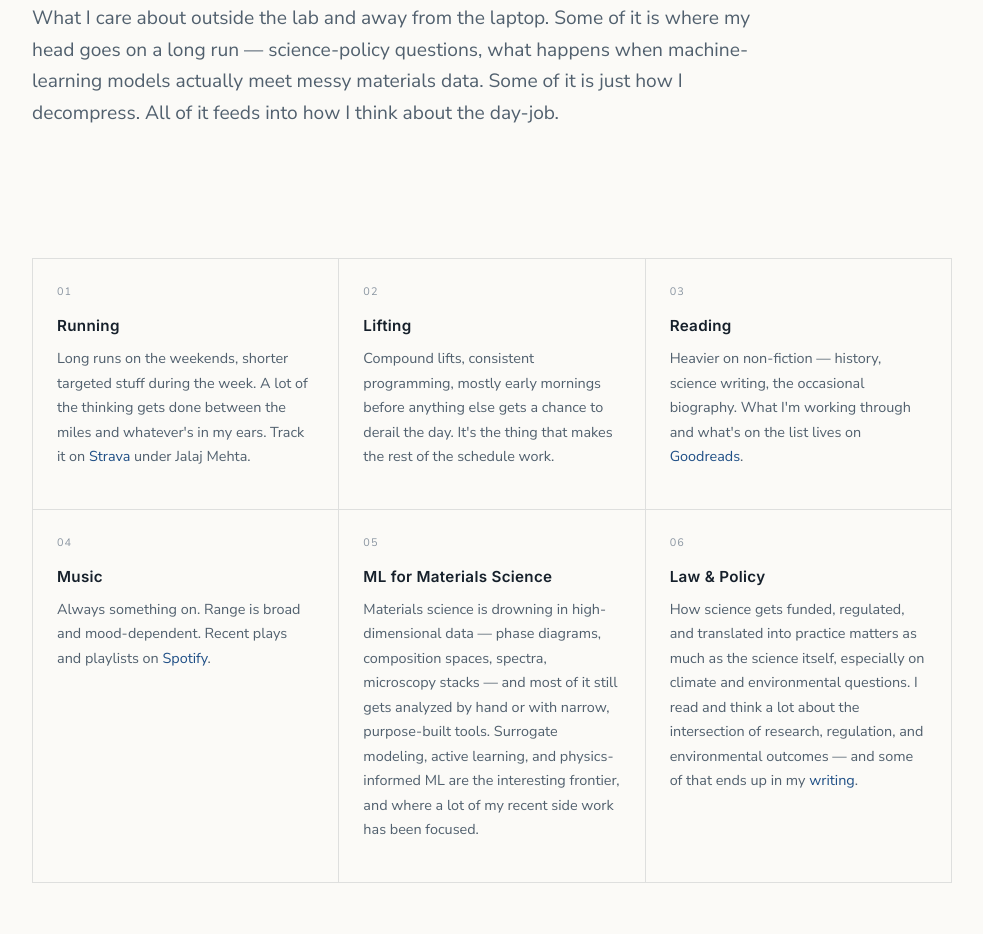
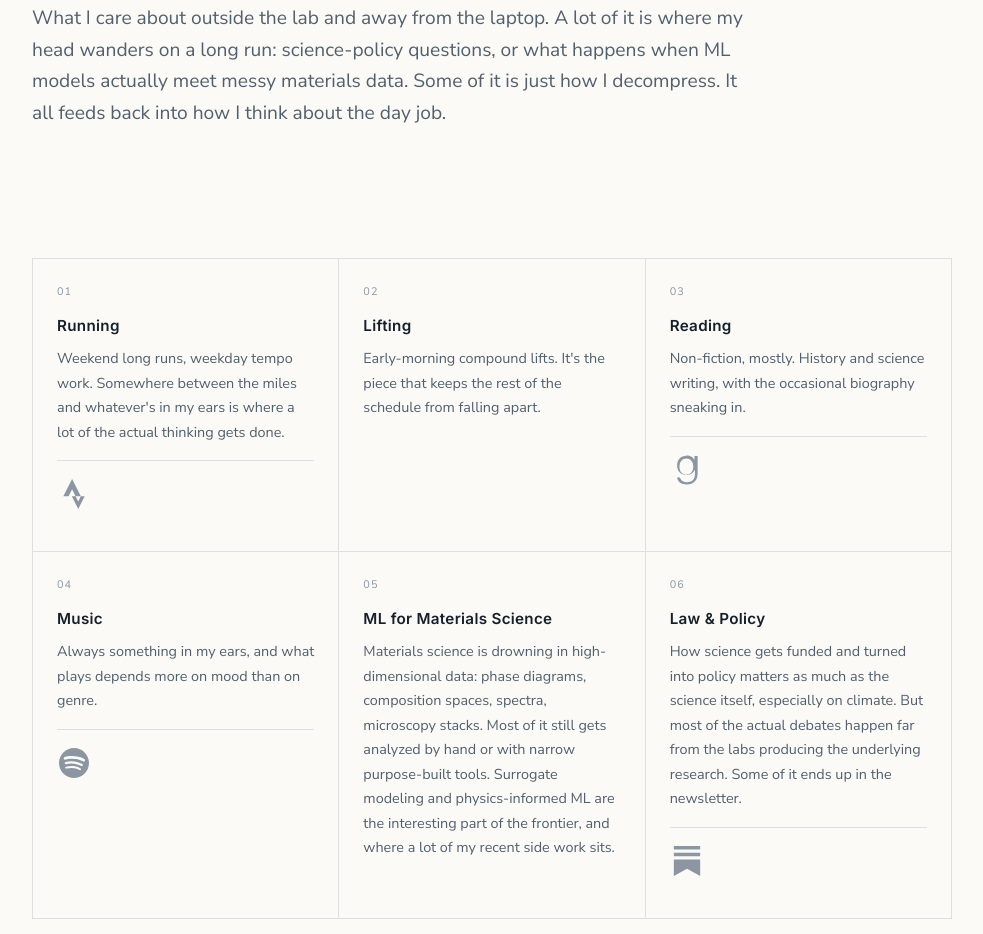
Before and after one commit to JalajSM/JalajSM.github.io, a website: page interests.html in a window 1280 px wide. Shown: the part 226-1160 px from the top of the page, without its empty margins (148-1131 px from the left). Drawn offline with Linux system fonts and the light colour scheme.

Commit message:
Rewrite interests copy (humanize pass) and swap inline links for big brand icons

```diff
--- a/interests.html
+++ b/interests.html
@@ -16,6 +16,31 @@
   <link href="https://fonts.googleapis.com/css2?family=Nunito+Sans:ital,opsz,wght@0,6..12,400;0,6..12,500;0,6..12,600;1,6..12,400&family=Inter:wght@400;500;600&display=swap" rel="stylesheet">
   <link rel="stylesheet" href="css/variables.css">
   <link rel="stylesheet" href="css/style.css">
+  <style>
+    .card-social {
+      display: flex;
+      gap: var(--space-md);
+      margin-top: var(--space-md);
+      padding-top: var(--space-md);
+      border-top: 1px solid var(--color-border);
+    }
+    .card-social a {
+      display: inline-flex;
+      align-items: center;
+      justify-content: center;
+      width: 34px;
+      height: 34px;
+      color: var(--color-text-faint);
+      transition: color var(--transition);
+    }
+    .card-social a:hover {
+      color: var(--color-blue);
+    }
+    .card-social svg {
+      width: 30px;
+      height: 30px;
+    }
+  </style>
 </head>
 <body>
   <header class="site-header">
@@ -34,9 +59,9 @@
       <span class="section__eyebrow">Interests</span>
       <h2>Beyond Work</h2>
       <p>
-        What I care about outside the lab and away from the laptop. Some of it is where my head goes on a long run &mdash;
-        science-policy questions, what happens when machine-learning models actually meet messy materials data. Some of
-        it is just how I decompress. All of it feeds into how I think about the day-job.
+        What I care about outside the lab and away from the laptop. A lot of it is where my head wanders on a long run:
+        science-policy questions, or what happens when ML models actually meet messy materials data. Some of it is just
+        how I decompress. It all feeds back into how I think about the day job.
       </p>
     </section>
 
@@ -44,63 +69,75 @@
       <div class="highlights-grid">
 
         <div class="highlight-card">
-          <span class="highlight-card__icon">&#127939;</span>
           <h3>Running</h3>
           <p>
-            Long runs on the weekends, shorter targeted stuff during the week. A lot of the thinking gets done between
-            the miles and whatever's in my ears. Track it on
-            <a href="https://www.strava.com/" target="_blank" rel="noopener">Strava</a> under Jalaj Mehta.
+            Weekend long runs, weekday tempo work. Somewhere between the miles and whatever's in my ears is where a lot
+            of the actual thinking gets done.
+          </p>
+          <div class="card-social">
+            <a href="https://www.strava.com/" target="_blank" rel="noopener" aria-label="Jalaj on Strava">
+              <!-- Strava brand mark -->
+              <svg viewBox="0 0 24 24" fill="currentColor"><path d="M15.387 17.944l-2.089-4.116h-3.065L15.387 24l5.15-10.172h-3.066M10.463 0l-7 13.828h4.169l2.836-5.598 2.836 5.598h4.172z"/></svg>
+            </a>
+          </div>
+        </div>
+
+        <div class="highlight-card">
+          <h3>Lifting</h3>
+          <p>
+            Early-morning compound lifts. It's the piece that keeps the rest of the schedule from falling apart.
           </p>
         </div>
 
         <div class="highlight-card">
-          <span class="highlight-card__icon">&#127947;</span>
-          <h3>Lifting</h3>
+          <h3>Reading</h3>
           <p>
-            Compound lifts, consistent programming, mostly early mornings before anything else gets a chance to derail the day.
-            It's the thing that makes the rest of the schedule work.
+            Non-fiction, mostly. History and science writing, with the occasional biography sneaking in.
+          </p>
+          <div class="card-social">
+            <a href="https://www.goodreads.com/jalajsm" target="_blank" rel="noopener" aria-label="Jalaj on Goodreads">
+              <!-- Goodreads brand mark -->
+              <svg viewBox="0 0 24 24" fill="currentColor"><path d="M11.43.518c-2.114 0-4.008.79-5.334 2.222C4.77 4.174 4.086 6.084 4.086 8.31c0 2.223.685 4.13 2.01 5.564 1.326 1.433 3.22 2.222 5.334 2.222 3.19 0 5.75-1.783 6.926-4.593v3.75c0 2.106-.542 3.712-1.633 4.827-1.076 1.1-2.575 1.66-4.457 1.66-3.06 0-4.983-1.185-5.877-3.63l-.038-.108H4.02l.032.174c.311 1.72 1.163 3.06 2.531 3.983 1.363.918 3.14 1.383 5.28 1.383 1.437 0 2.717-.214 3.804-.635 1.09-.422 2.005-1.05 2.72-1.865.708-.803 1.245-1.79 1.596-2.938.35-1.14.528-2.484.528-3.99V.85h-2.526v3.24c-.53-1.086-1.324-1.976-2.334-2.6-1.145-.71-2.516-1.07-4.078-1.07l-.145-.001zm.05 2.256c1.643 0 2.99.585 4.002 1.74 1.014 1.157 1.529 2.755 1.529 4.747 0 1.94-.515 3.516-1.53 4.685-1.014 1.168-2.36 1.76-4.002 1.76-1.65 0-2.994-.577-3.99-1.717-.998-1.141-1.504-2.7-1.504-4.635 0-2 .506-3.61 1.505-4.79.997-1.18 2.343-1.78 3.99-1.79z"/></svg>
+            </a>
+          </div>
+        </div>
+
+        <div class="highlight-card">
+          <h3>Music</h3>
+          <p>
+            Always something in my ears, and what plays depends more on mood than on genre.
+          </p>
+          <div class="card-social">
+            <a href="https://open.spotify.com/user/jalaj.mehta5" target="_blank" rel="noopener" aria-label="Jalaj on Spotify">
+              <!-- Spotify brand mark -->
+              <svg viewBox="0 0 24 24" fill="currentColor"><path d="M12 0C5.4 0 0 5.4 0 12s5.4 12 12 12 12-5.4 12-12S18.66 0 12 0zm5.521 17.34c-.24.359-.66.48-1.021.24-2.82-1.74-6.36-2.101-10.561-1.141-.418.122-.779-.179-.899-.539-.12-.421.18-.78.54-.9 4.56-1.021 8.52-.6 11.64 1.32.42.18.479.659.301 1.02zm1.44-3.3c-.301.42-.841.6-1.262.3-3.239-1.98-8.159-2.58-11.939-1.38-.479.12-1.02-.12-1.14-.6-.12-.48.12-1.021.6-1.141 4.34-1.32 9.74-.66 13.46 1.62.361.181.54.78.241 1.2zm.12-3.36C15.24 8.4 8.82 8.16 5.16 9.301c-.6.179-1.2-.181-1.38-.721-.18-.601.18-1.2.72-1.381 4.26-1.26 11.28-1.02 15.721 1.621.539.3.719 1.02.419 1.56-.299.421-1.02.599-1.559.3z"/></svg>
+            </a>
+          </div>
+        </div>
+
+        <div class="highlight-card">
+          <h3>ML for Materials Science</h3>
+          <p>
+            Materials science is drowning in high-dimensional data: phase diagrams, composition spaces, spectra,
+            microscopy stacks. Most of it still gets analyzed by hand or with narrow purpose-built tools. Surrogate
+            modeling and physics-informed ML are the interesting part of the frontier, and where a lot of my recent
+            side work sits.
           </p>
         </div>
 
         <div class="highlight-card">
-          <span class="highlight-card__icon">&#128218;</span>
-          <h3>Reading</h3>
-          <p>
-            Heavier on non-fiction &mdash; history, science writing, the occasional biography. What I'm working through and
-            what's on the list lives on
-            <a href="https://www.goodreads.com/jalajsm" target="_blank" rel="noopener">Goodreads</a>.
-          </p>
-        </div>
-
-        <div class="highlight-card">
-          <span class="highlight-card__icon">&#127911;</span>
-          <h3>Music</h3>
-          <p>
-            Always something on. Range is broad and mood-dependent. Recent plays and playlists on
-            <a href="https://open.spotify.com/user/jalaj.mehta5" target="_blank" rel="noopener">Spotify</a>.
-          </p>
-        </div>
-
-        <div class="highlight-card">
-          <span class="highlight-card__icon">&#129302;</span>
-          <h3>ML for Materials Science</h3>
-          <p>
-            Materials science is drowning in high-dimensional data &mdash; phase diagrams, composition spaces, spectra,
-            microscopy stacks &mdash; and most of it still gets analyzed by hand or with narrow, purpose-built tools.
-            Surrogate modeling, active learning, and physics-informed ML are the interesting frontier, and where a lot of
-            my recent side work has been focused.
-          </p>
-        </div>
-
-        <div class="highlight-card">
-          <span class="highlight-card__icon">&#9878;</span>
           <h3>Law &amp; Policy</h3>
           <p>
-            How science gets funded, regulated, and translated into practice matters as much as the science itself,
-            especially on climate and environmental questions. I read and think a lot about the intersection of research,
-            regulation, and environmental outcomes &mdash; and some of that ends up in my
-            <a href="https://jalajsm.substack.com" target="_blank" rel="noopener">writing</a>.
+            How science gets funded and turned into policy matters as much as the science itself, especially on
+            climate. But most of the actual debates happen far from the labs producing the underlying research. Some
+            of it ends up in the newsletter.
           </p>
+          <div class="card-social">
+            <a href="https://jalajsm.substack.com" target="_blank" rel="noopener" aria-label="Jalaj on Substack">
+              <!-- Substack brand mark -->
+              <svg viewBox="0 0 24 24" fill="currentColor"><path d="M22.539 8.242H1.46V5.406h21.08v2.836zM1.46 10.812V24L12 18.11 22.54 24V10.812H1.46zM22.54 0H1.46v2.836h21.08V0z"/></svg>
+            </a>
+          </div>
         </div>
 
       </div>
@@ -110,7 +147,7 @@
       <span class="section__eyebrow">Get in Touch</span>
       <h2>Say hi</h2>
       <p>
-        Any of this land? Want to swap book recs, running routes, or ideas on ML in materials? Email
+        If any of this hit for you, or you want to swap book recs or ideas on ML in materials, drop a line. Email
         <a href="mailto:jalaj.mehta5@gmail.com">jalaj.mehta5@gmail.com</a> or find me on
         <a href="https://www.linkedin.com/in/jalaj-s-mehta/" target="_blank" rel="noopener">LinkedIn</a>.
       </p>
```
